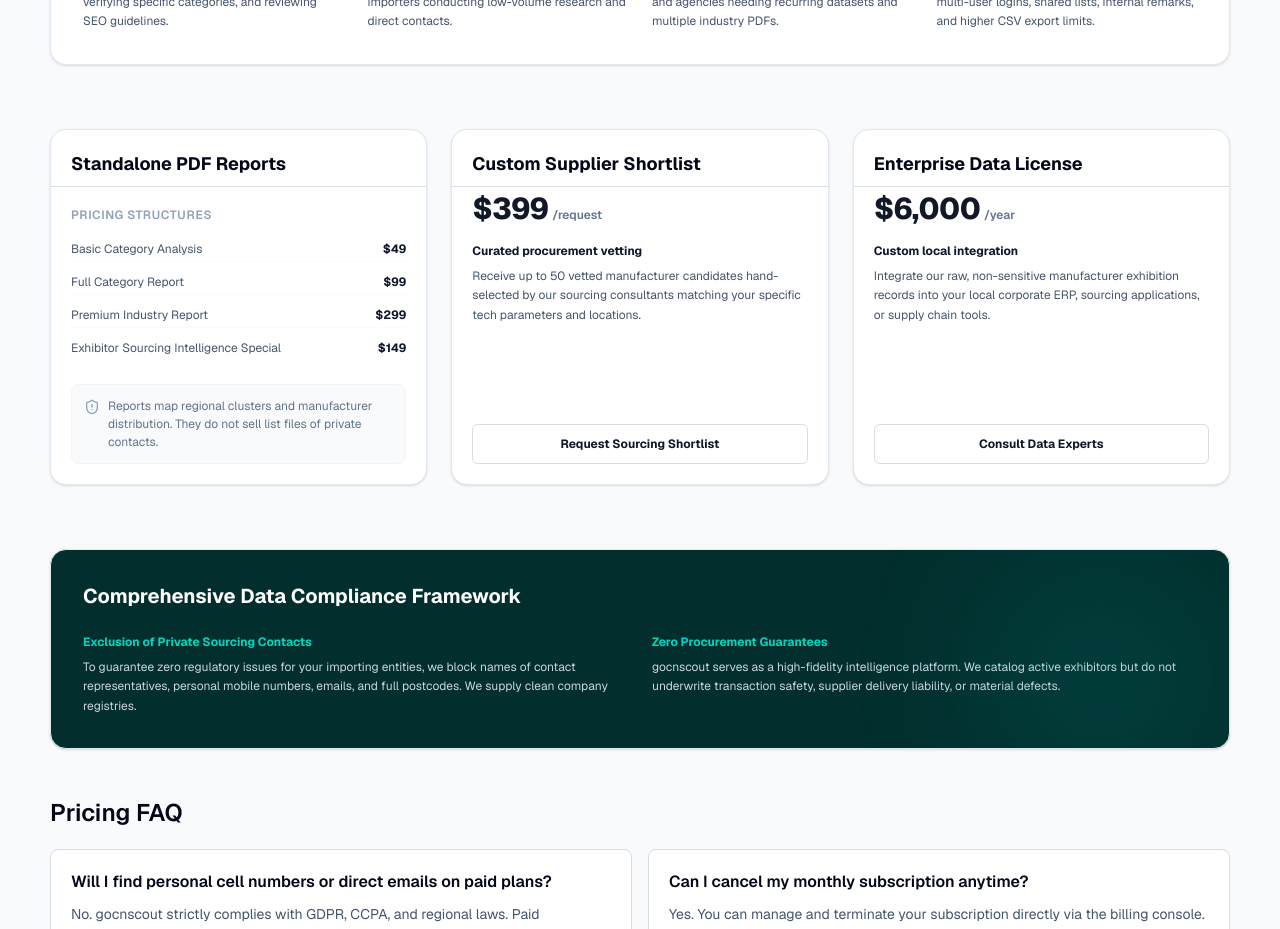
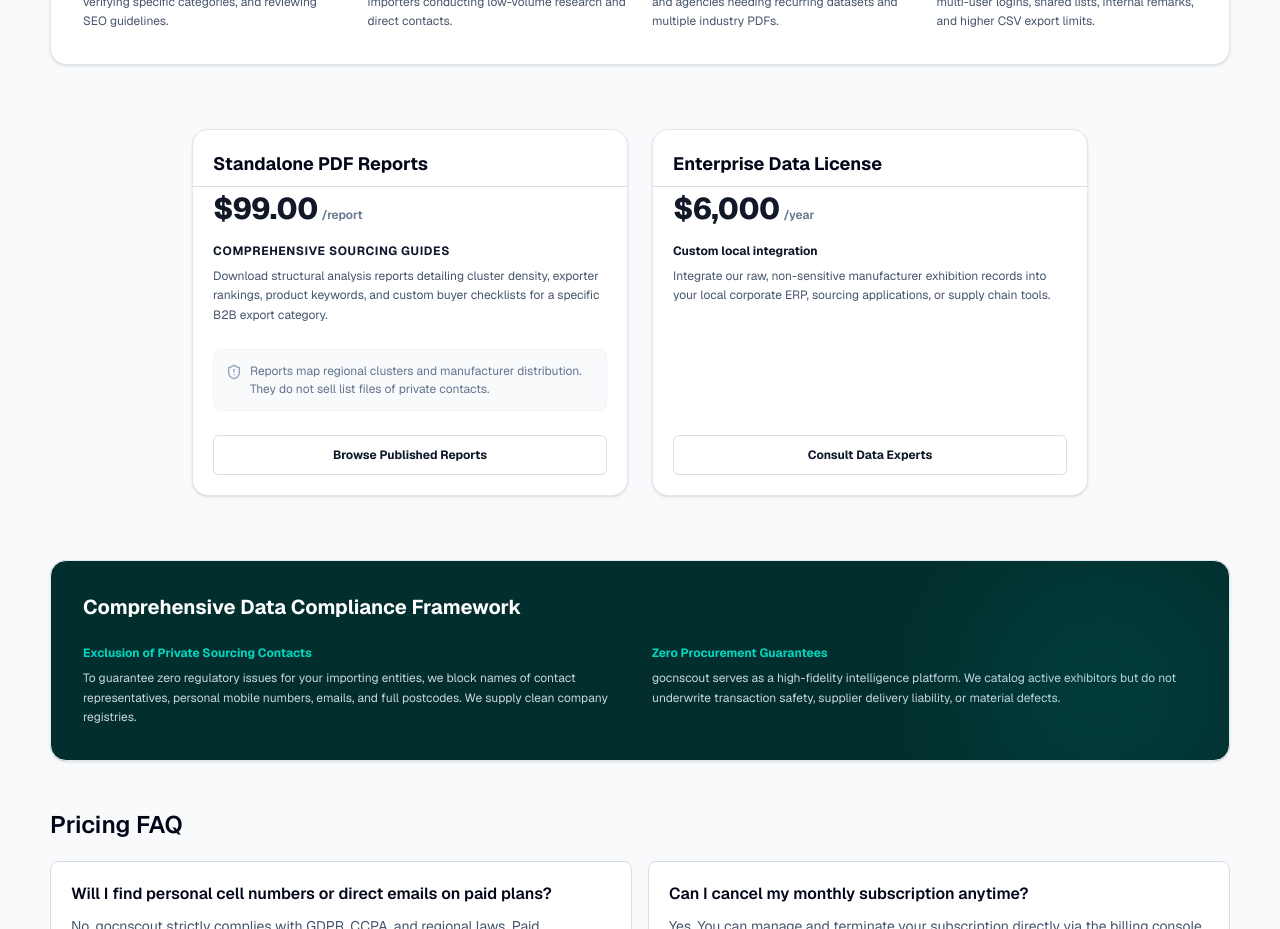
Before and after one commit to defhn/gocnscout, a Next.js app: page /pricing in a window 1280 px wide. Shown: the part 2300-3229 px from the top of the page. Built offline with nearby package versions, Linux system fonts and the light colour scheme; no server answers.

Commit message:
feat(pricing): remove Custom Supplier Shortlist card and update PDF Reports price on pricing page

```diff
--- a/src/app/(public)/pricing/page.tsx
+++ b/src/app/(public)/pricing/page.tsx
@@ -143,47 +143,31 @@ export default function PricingPage() {
         </section>
 
         {/* Standalone Offerings Grid */}
-        <section className="mt-16 grid gap-6 lg:grid-cols-3">
+        <section className="mt-16 grid gap-6 md:grid-cols-2 max-w-4xl mx-auto">
           {/* PDF Reports Card */}
-          <Card className="border border-slate-200 bg-white shadow-sm hover:shadow-md transition-all duration-300 rounded-2xl">
+          <Card className="border border-slate-200 bg-white shadow-sm hover:shadow-md transition-all duration-300 rounded-2xl flex flex-col justify-between">
             <CardHeader className="pb-2">
               <CardTitle className="text-lg font-bold text-slate-950">Standalone PDF Reports</CardTitle>
-            </CardHeader>
-            <CardContent>
-              <h4 className="text-xs font-semibold text-slate-400 uppercase tracking-wider">Pricing structures</h4>
-              <div className="mt-3.5 space-y-2 text-xs">
-                <PriceLine label="Basic Category Analysis" cents={STRIPE_CATALOG.reports.BASIC.amountUsdCents} />
-                <PriceLine label="Full Category Report" cents={STRIPE_CATALOG.reports.FULL.amountUsdCents} />
-                <PriceLine label="Premium Industry Report" cents={STRIPE_CATALOG.reports.PREMIUM.amountUsdCents} />
-                <PriceLine label="Exhibitor Sourcing Intelligence Special" cents={STRIPE_CATALOG.reports.CANTON_FAIR_INTELLIGENCE.amountUsdCents} />
-              </div>
-              <div className="mt-6 flex items-start space-x-2 rounded-lg bg-slate-50 border border-slate-100 p-3 text-xs leading-normal text-slate-500">
-                <ShieldAlert className="h-4 w-4 text-slate-400 mt-0.5 shrink-0" />
-                <span>Reports map regional clusters and manufacturer distribution. They do not sell list files of private contacts.</span>
-              </div>
-            </CardContent>
-          </Card>
-
-          {/* Shortlist Card */}
-          <Card className="border border-slate-200 bg-white shadow-sm hover:shadow-md transition-all duration-300 rounded-2xl flex flex-col justify-between">
-            <CardHeader className="pb-2">
-              <CardTitle className="text-lg font-bold text-slate-950">Custom Supplier Shortlist</CardTitle>
             </CardHeader>
             <CardContent className="flex-1 flex flex-col justify-between pt-0">
               <div>
                 <div className="mt-1 flex items-baseline">
                   <span className="text-3xl font-extrabold tracking-tight">
-                    {formatUsd(STRIPE_CATALOG.customShortlist.amountUsdCents)}
+                    $99.00
                   </span>
-                  <span className="text-xs ml-1 font-semibold text-slate-500">/request</span>
+                  <span className="text-xs ml-1 font-semibold text-slate-500">/report</span>
                 </div>
-                <h4 className="mt-4 text-xs font-bold text-slate-900">Curated procurement vetting</h4>
+                <h4 className="mt-4 text-xs font-bold text-slate-900 uppercase tracking-wider">Comprehensive sourcing guides</h4>
                 <p className="mt-2 text-xs leading-relaxed text-slate-600">
-                  Receive up to 50 vetted manufacturer candidates hand-selected by our sourcing consultants matching your specific tech parameters and locations.
+                  Download structural analysis reports detailing cluster density, exporter rankings, product keywords, and custom buyer checklists for a specific B2B export category.
                 </p>
+                <div className="mt-6 flex items-start space-x-2 rounded-lg bg-slate-50 border border-slate-100 p-3 text-xs leading-normal text-slate-500">
+                  <ShieldAlert className="h-4 w-4 text-slate-400 mt-0.5 shrink-0" />
+                  <span>Reports map regional clusters and manufacturer distribution. They do not sell list files of private contacts.</span>
+                </div>
               </div>
-              <ButtonLink href="/custom-shortlist" className="mt-6 w-full text-xs font-bold" variant="outline">
-                Request Sourcing Shortlist
+              <ButtonLink href="/reports" className="mt-6 w-full text-xs font-bold" variant="outline">
+                Browse Published Reports
               </ButtonLink>
             </CardContent>
           </Card>
```
